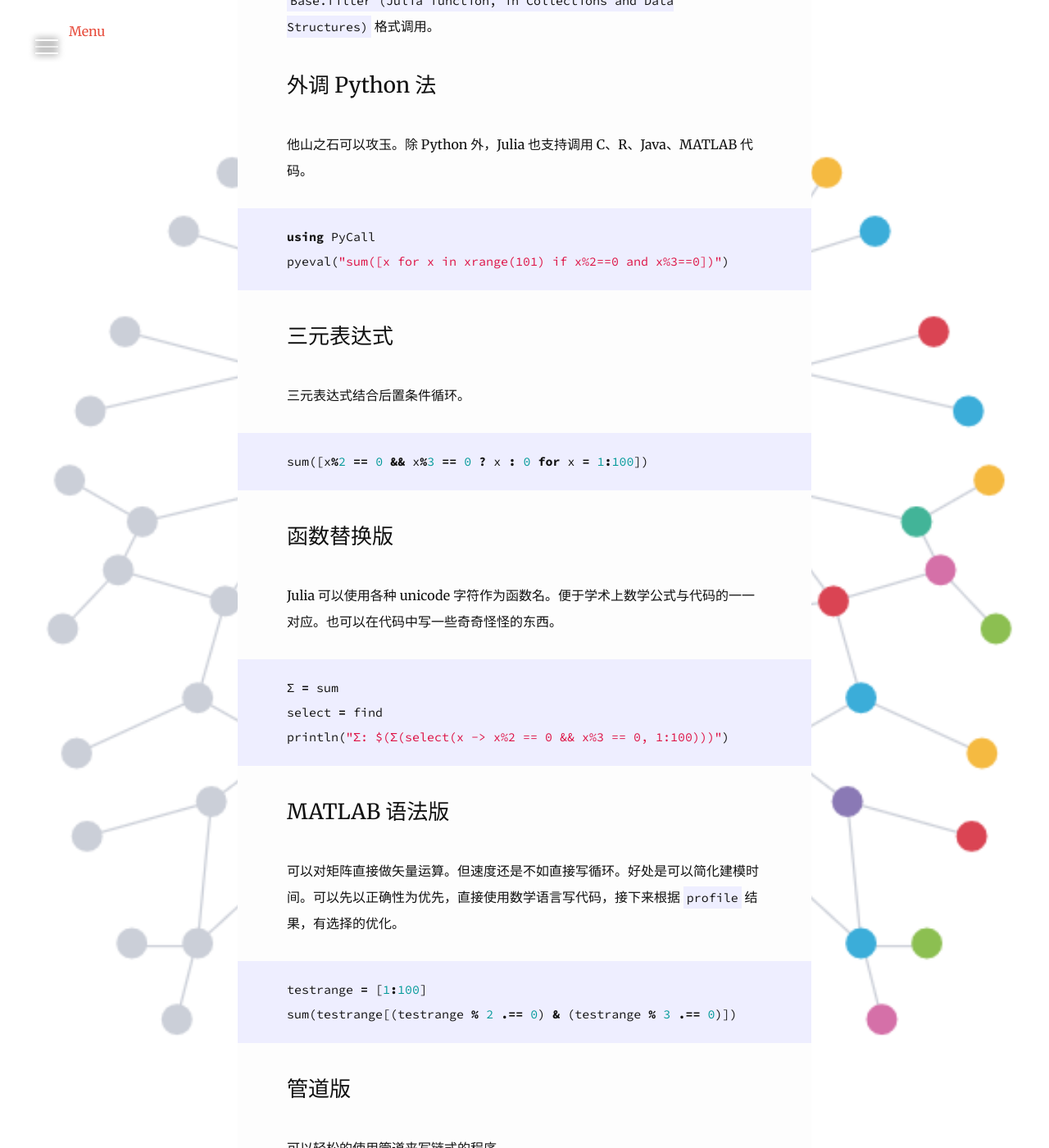
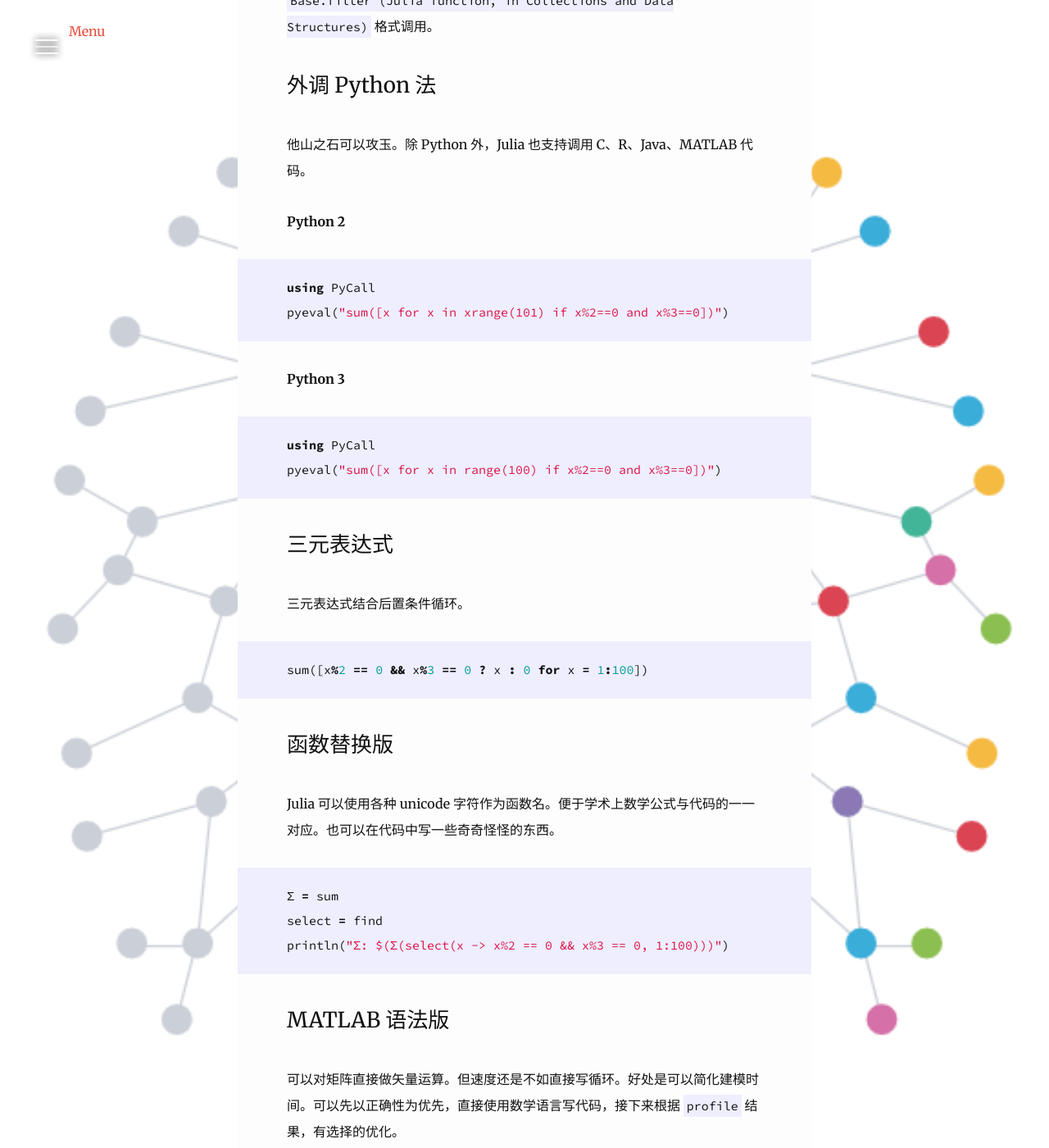
Before and after one commit to quxiaofeng/MachineLearningWithJulia.jl, a Jekyll site: the page built from _posts/2016-02-01-julia-basics.md, in a window 1280 px wide and 1400 px high, scrolled down 7325 px. Shown: the whole window at 82% size. Built offline with Jekyll 4.4.1, drawn with Linux system fonts in a browser that asks for light colours; nearby versions of some CDN libraries; comment, search, counter and statistics services are not loaded; some of the changed text lies outside the part shown.

Commit message:
Updated
Signed-off-by: Xiaofeng QU <xiaofeng.qu.hk@ieee.org>

```diff
--- a/_posts/2016-02-01-julia-basics.md
+++ b/_posts/2016-02-01-julia-basics.md
@@ -151,9 +151,18 @@ PS. 只是在这个例子中 `find` 与 `filter` 等价。根据 `julia` 的文
 
 他山之石可以攻玉。除 Python 外，Julia 也支持调用 C、R、Java、MATLAB 代码。
 
+**Python 2**
+
 {% highlight julia %}
 using PyCall
 pyeval("sum([x for x in xrange(101) if x%2==0 and x%3==0])")
+{% endhighlight %}
+
+**Python 3**
+
+{% highlight julia %}
+using PyCall
+pyeval("sum([x for x in range(100) if x%2==0 and x%3==0])")
 {% endhighlight %}
 
 ### 三元表达式 ###
@@ -179,7 +188,7 @@ println("Σ: $(Σ(select(x -> x%2 == 0 && x%3 == 0, 1:100)))")
 可以对矩阵直接做矢量运算。但速度还是不如直接写循环。好处是可以简化建模时间。可以先以正确性为优先，直接使用数学语言写代码，接下来根据 `profile` 结果，有选择的优化。
 
 {% highlight julia %}
-testrange = [1:100]
+testrange = 1:100
 sum(testrange[(testrange % 2 .== 0) & (testrange % 3 .== 0)])
 {% endhighlight %}
 
@@ -188,7 +197,7 @@ sum(testrange[(testrange % 2 .== 0) & (testrange % 3 .== 0)])
 可以轻松的使用管道来写链式的程序。
 
 {% highlight julia %}
-[1:100] |> set -> filter(i -> i%2 == 0 && i%3 == 0, set) |> sum
+1:100 |> set -> filter(i -> i%2 == 0 && i%3 == 0, set) |> sum
 {% endhighlight %}
 
 PS. Julia 还没有实现 conditional list comprehension ([https://github.com/JuliaLang/julia/issues/550](https://github.com/JuliaLang/julia/issues/550))，实在是很遗憾啊。期待 1.0 版的发布。
```
Also changed, not shown: other parts of _posts/2016-02-01-julia-basics.md (+3 -1 lines).
